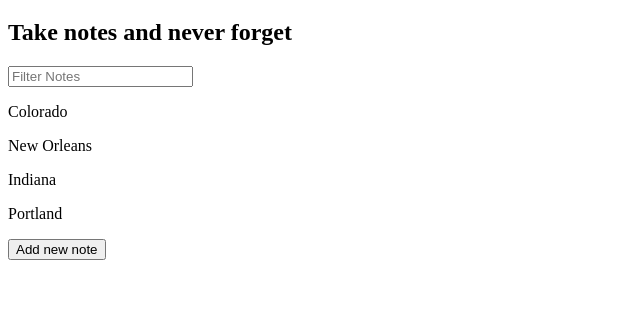
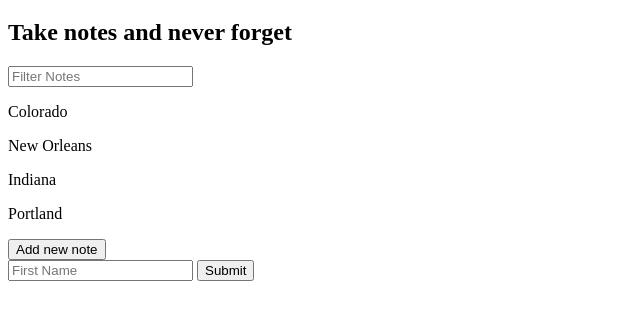
Before and after one commit to allie-rae/mead-javascript-practice, a plain HTML site: page javascript-mead/notes-app/index.html in a window 1280 px wide. Shown: the part 61-380 px from the top of the page, without its empty margins (0-640 px from the left). Drawn offline with Linux system fonts and the light colour scheme.

Commit message:
Added a form to notes-app

```diff
--- a/javascript-mead/notes-app/index.html
+++ b/javascript-mead/notes-app/index.html
@@ -7,6 +7,10 @@
         <input id="noteInput" placeholder="Filter Notes" type="text">
         <div id="notes"></div>
         <button id="addNote">Add new note</button>
+        <form id="nameForm">
+            <input type="text" placeholder="First Name" name="firstName">
+            <button>Submit</button>
+        </form>
         <script src="notes-app.js"></script>
     </body>
 </html>
--- a/javascript-mead/notes-app/notes-app.js
+++ b/javascript-mead/notes-app/notes-app.js
@@ -45,3 +45,9 @@ document.querySelector('#noteInput').addEventListener('input', function (e) {
     filters.searchText = e.target.value
     renderNotes(notes, filters)
 })
+
+document.querySelector('#nameForm').addEventListener('submit', function (e) {
+    e.preventDefault()
+    console.log(e.target.elements.firstName.value)
+    e.target.elements.firstName.value = ''
+})
```
Also changed, not shown: javascript-mead/todo-app/todo-app.js (line endings or trailing spaces).
